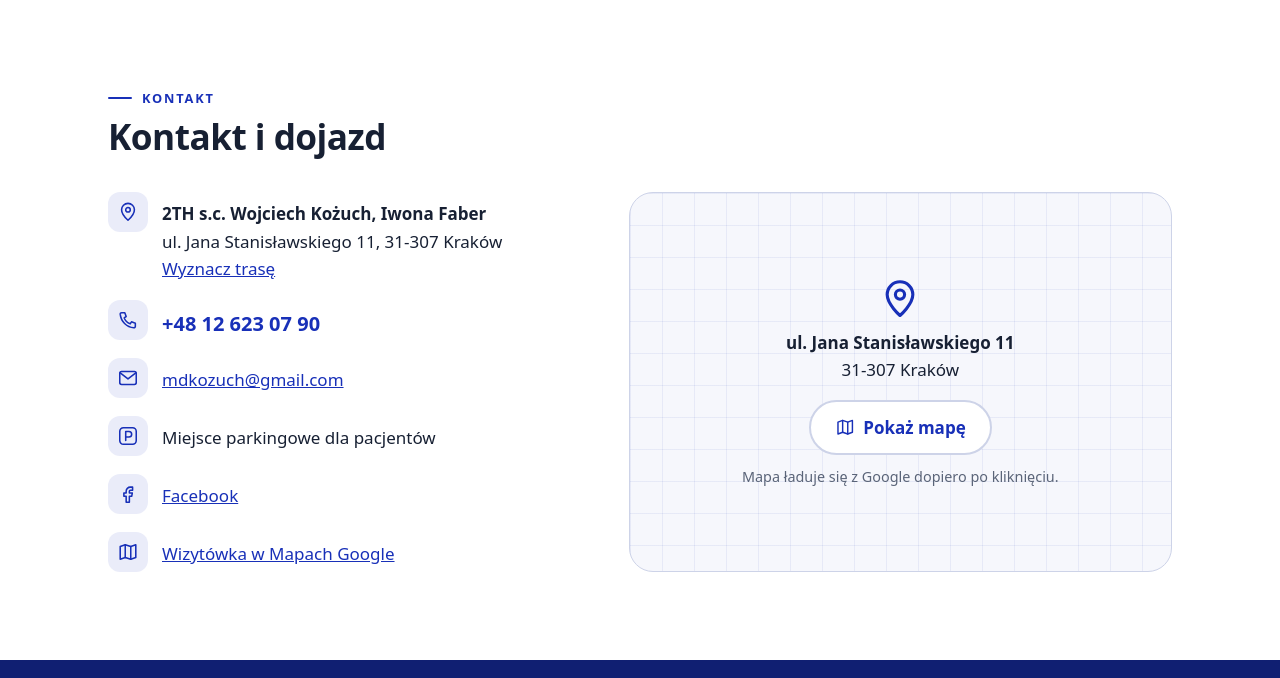
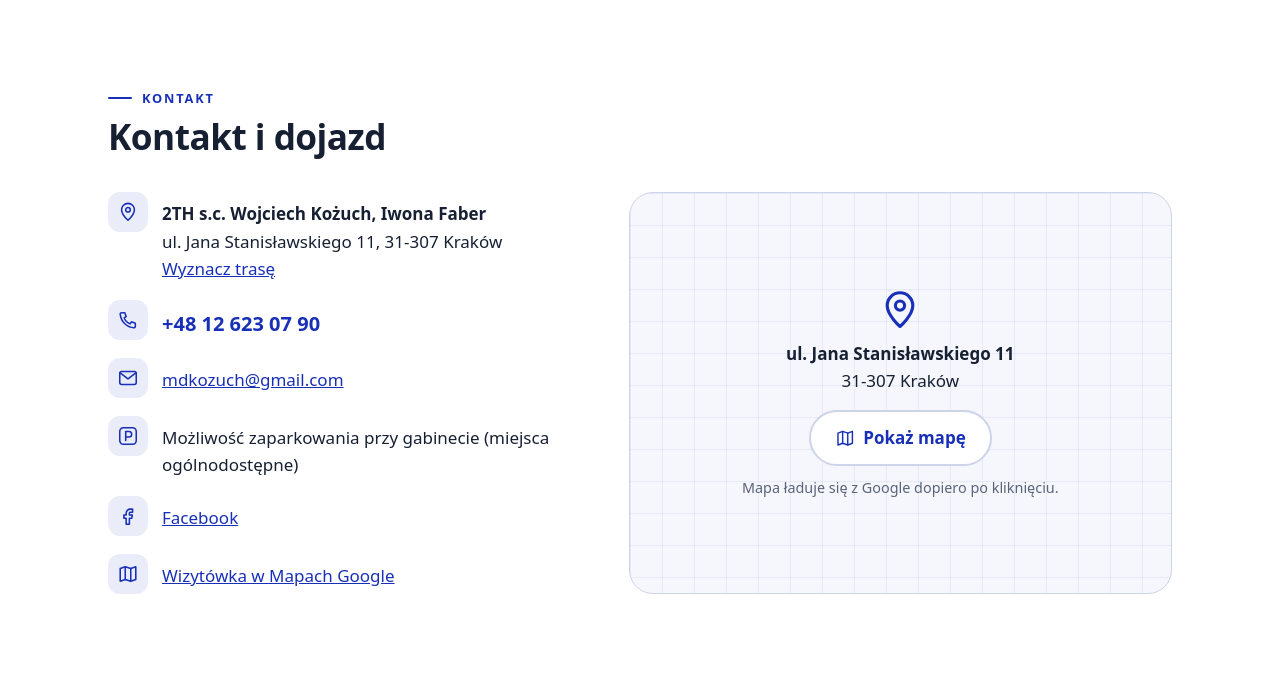
Before and after one commit to lipogrom/strona-2th-podglad, a plain HTML site: page index.html in a window 1280 px wide. Shown: the part 2774-3452 px from the top of the page. Drawn offline with Linux system fonts and the light colour scheme.

Commit message:
Wersja robocza 2th – 2026-11-26 18:07
Co-Authored-By: Claude Sonnet 5.5 <noreply@anthropic.com>

```diff
--- a/index.html
+++ b/index.html
@@ -240,7 +240,7 @@
             <li><svg class="ikona ikona-kontakt" width="24" height="24" viewBox="0 0 24 24" aria-hidden="true" fill="none" stroke="currentColor" stroke-width="1.7" stroke-linecap="round" stroke-linejoin="round"><path d="M12 21s-7-6.1-7-11.4a7 7 0 0 1 14 0C19 14.9 12 21 12 21z"/><circle cx="12" cy="9.6" r="2.5"/></svg><div><strong>2TH s.c. Wojciech Kożuch, Iwona Faber</strong><br>ul. Jana Stanisławskiego 11, 31-307 Kraków<br><a href="https://www.google.com/maps/dir/?api=1&destination=2TH%20s.c.%20Wojciech%20Ko%C5%BCuch%2C%20Iwona%20Faber%2C%20Jana%20Stanis%C5%82awskiego%2011%2C%2031-307%20Krak%C3%B3w" target="_blank" rel="noopener">Wyznacz trasę</a></div></li>
             <li><svg class="ikona ikona-kontakt" width="24" height="24" viewBox="0 0 24 24" aria-hidden="true" fill="none" stroke="currentColor" stroke-width="1.7" stroke-linecap="round" stroke-linejoin="round"><path d="M5 4h3.5l1.5 4.2-2.2 1.4a11 11 0 0 0 6.6 6.6l1.4-2.2L20 15.5V19a1.5 1.5 0 0 1-1.6 1.5A16.5 16.5 0 0 1 3.5 5.6 1.5 1.5 0 0 1 5 4z"/></svg><div><a class="kontakt-duzy" href="tel:+48126230790">+48 12 623 07 90</a></div></li>
             <li><svg class="ikona ikona-kontakt" width="24" height="24" viewBox="0 0 24 24" aria-hidden="true" fill="none" stroke="currentColor" stroke-width="1.7" stroke-linecap="round" stroke-linejoin="round"><rect x="3" y="5" width="18" height="14" rx="2"/><path d="M3.5 6.5 12 13l8.5-6.5"/></svg><div><a href="mailto:mdkozuch@gmail.com">mdkozuch@gmail.com</a></div></li>
-            <li><svg class="ikona ikona-kontakt" width="24" height="24" viewBox="0 0 24 24" aria-hidden="true" fill="none" stroke="currentColor" stroke-width="1.7" stroke-linecap="round" stroke-linejoin="round"><rect x="3" y="3" width="18" height="18" rx="4"/><path d="M9.5 17V7h3.5a3 3 0 0 1 0 6H9.5"/></svg><div>Miejsce parkingowe dla pacjentów</div></li>
+            <li><svg class="ikona ikona-kontakt" width="24" height="24" viewBox="0 0 24 24" aria-hidden="true" fill="none" stroke="currentColor" stroke-width="1.7" stroke-linecap="round" stroke-linejoin="round"><rect x="3" y="3" width="18" height="18" rx="4"/><path d="M9.5 17V7h3.5a3 3 0 0 1 0 6H9.5"/></svg><div>Możliwość zaparkowania przy gabinecie (miejsca ogólnodostępne)</div></li>
             <li><svg class="ikona ikona-kontakt" width="24" height="24" viewBox="0 0 24 24" aria-hidden="true" fill="none" stroke="currentColor" stroke-width="1.7" stroke-linecap="round" stroke-linejoin="round"><path d="M14.5 8H17V4.5h-2.5A4.5 4.5 0 0 0 10 9v2H7.5v3.5H10V21h3.5v-6.5H16l.7-3.5h-3.2V9a1 1 0 0 1 1-1z"/></svg><div><a href="https://www.facebook.com/2th.endodonta.krakow/" target="_blank" rel="noopener">Facebook</a></div></li>
             <li><svg class="ikona ikona-kontakt" width="24" height="24" viewBox="0 0 24 24" aria-hidden="true" fill="none" stroke="currentColor" stroke-width="1.7" stroke-linecap="round" stroke-linejoin="round"><path d="M9 4 3.5 6v14L9 18l6 2 5.5-2V4L15 6z"/><path d="M9 4v14M15 6v14"/></svg><div><a href="https://www.google.com/maps/search/?api=1&query=2TH%20s.c.%20Wojciech%20Ko%C5%BCuch%2C%20Iwona%20Faber%2C%20Jana%20Stanis%C5%82awskiego%2011%2C%2031-307%20Krak%C3%B3w" target="_blank" rel="noopener">Wizytówka w Mapach Google</a></div></li>
             </ul>
```
